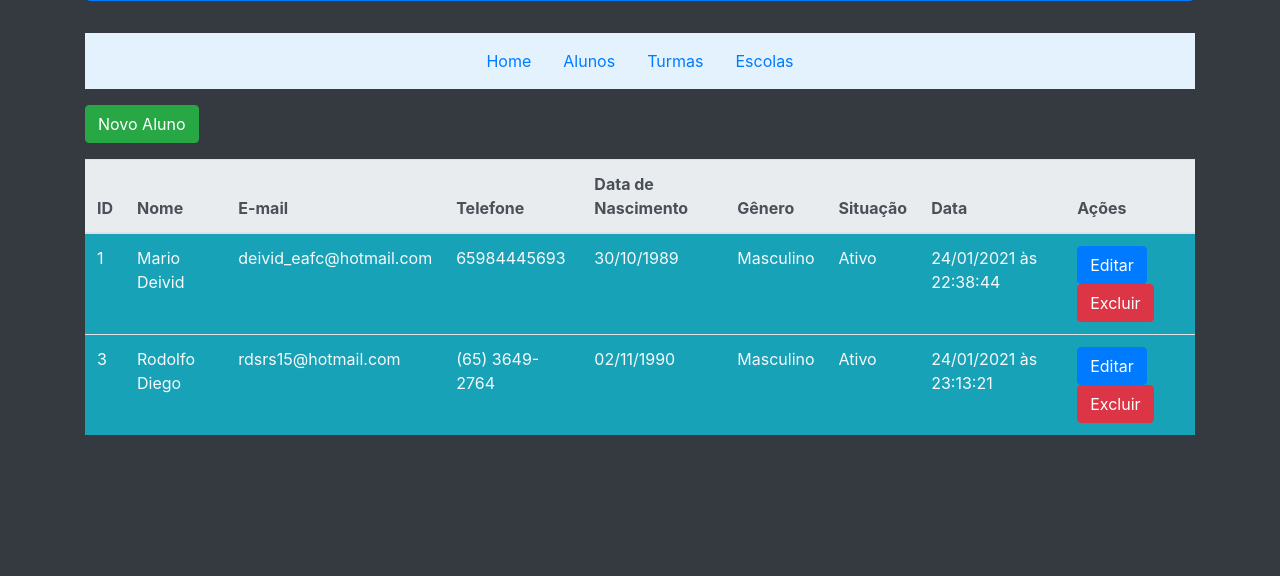
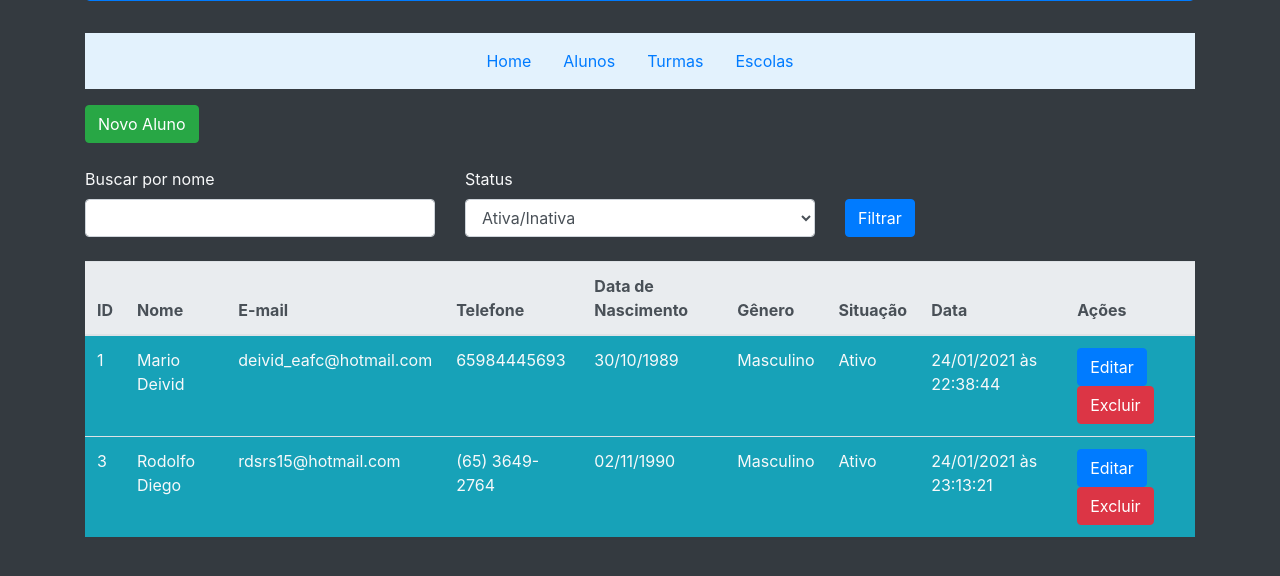
Before and after one commit to MD-Santos/sistema-controle-aluno, a PHP site: page /alunos.php in a window 1280 px wide. Shown: the part 183-759 px from the top of the page. Run offline with PHP 8.4, Linux system fonts and the light colour scheme; data comes from the database, SQL or seed files in the repository.

Commit message:
commit busca por filtro

```diff
--- a/alunos.php
+++ b/alunos.php
@@ -4,7 +4,27 @@ require __DIR__ . '/vendor/autoload.php';
 
 use \App\Entity\Aluno;
 
-$alunos = Aluno::getAlunos();
+//BUSCA
+$busca = filter_input(INPUT_GET, 'busca', FILTER_SANITIZE_STRING);
+
+//BUSCA POR FILTRO STATUS
+$filtroStatus = filter_input(INPUT_GET, 'status', FILTER_SANITIZE_STRING);
+$filtroStatus = in_array($filtroStatus, ['s','n']) ? $filtroStatus : "";
+
+//CONDIÇÕES SQL
+$condicoes = [
+    strlen($busca) ? 'nomeAluno LIKE "%'.str_replace(' ','%',$busca).'%"' : null,
+    strlen($filtroStatus) ? 'situacao = "'.$filtroStatus.'"' : null
+];
+
+//REMOVE POSIÇÕES VAZIAS
+$condicoes = array_filter($condicoes);
+
+//CLAUSULA WHERE
+$where = implode(' AND ', $condicoes);
+
+//OBTEM AS ALUNOS
+$alunos = Aluno::getAlunos($where);
 
 include __DIR__ . '/includes/header.php';
 include __DIR__ . '/includes/listagem-alunos.php';
--- a/includes/listagem-alunos.php
+++ b/includes/listagem-alunos.php
@@ -51,6 +51,30 @@ $resultados = strlen($resultados) ? $resultados : '<tr>
     </section>
 
     <section>
+        <form method="get" action="">
+            <div class="row my-4">
+                <div class="col">
+                    <label for="">Buscar por nome</label>
+                    <input type="text" name="busca" class="form-control" value="<?=$busca ?>">
+                </div>
+
+                <div class="col">
+                    <label for="">Status</label>
+                    <select name="status" class="form-control">
+                        <option value="">Ativa/Inativa</option>
+                        <option value="s" <?=$filtroStatus == 's' ? 'selected' : '' ?>>Ativa</option>
+                        <option value="n" <?=$filtroStatus == 'n' ? 'selected' : '' ?>>Inativa</option>
+                    </select>
+                </div>
+
+                <div class="col d-flex align-items-end">
+                    <button type="submit" class="btn btn-primary">Filtrar</button>
+                </div>
+            </div>
+        </form>
+    </section>
+
+    <section>
         <table class="table table-responsive-lg bg-light mt-3">
             <thead class="thead-light">
                 <tr>
--- a/index.php
+++ b/index.php
@@ -11,16 +11,16 @@ include __DIR__ . '/includes/footer.php';
     <div class="row mt-5">
         <div class="col-sm mt-5">
             <figure class="item">
-                <a href="alunos.php"><img class="img-fluid" src="./img/aluno2.png" alt="Alunos"/></a>
+                <a href="alunos.php"><img class="img-fluid" src="./img/aluno.png" alt="Alunos"/></a>
             </figure>
         </div>
         <div class="col-sm mt-5">
             <figure class="item">
-                <a href="turmas.php"><img class="img-fluid mx-auto d-block" src="./img/turma2.png" alt="Turmas"/></a>
+                <a href="turmas.php"><img class="img-fluid mx-auto d-block" src="./img/turma.png" alt="Turmas"/></a>
             </figure>
         </div>
         <div class="col-sm mt-5">
             <figure class="item">
-                <a href="escolas.php"><img class="img-fluid float-right" src="./img/escola2.png" alt="Escolas"/></a>
+                <a href="escolas.php"><img class="img-fluid float-right" src="./img/escola.png" alt="Escolas"/></a>
             </figure>
         </div>
```
Also changed, not shown: escolas.php (+21 -1 lines), includes/listagem-escolas.php (+24 -0 lines), includes/listagem-turmas.php (+24 -0 lines), turmas.php (+21 -1 lines), img/aluno.png, img/aluno2.png (deleted), img/escola.png, img/escola2.png (deleted), img/turma.png, img/turma2.png (deleted).
